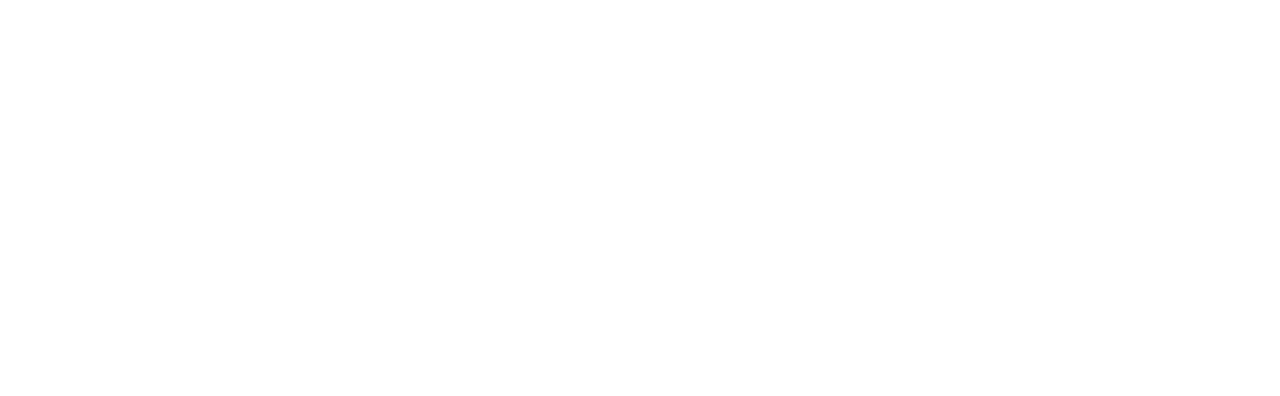
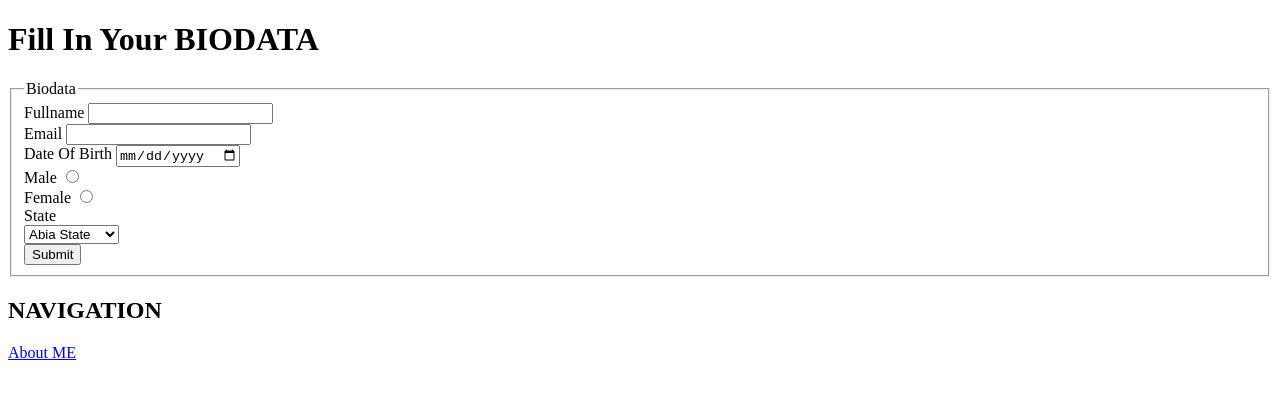
Before and after one commit to AmbassadorsTech/BASIC-GIT, a plain HTML site: page index.html in a window 1280 px wide. Drawn offline with Linux system fonts and the light colour scheme.

Commit message:
First Commit

```diff
--- a/index.html
+++ b/index.html
@@ -4,9 +4,36 @@
     <meta charset="UTF-8">
     <meta http-equiv="X-UA-Compatible" content="IE=edge">
     <meta name="viewport" content="width=device-width, initial-scale=1.0">
-    <title>Document</title>
+    <title>FORM</title>
 </head>
 <body>
+    <h1>Fill In Your BIODATA</h1>
+    <form action="">
+        <fieldset>
+            <legend>Biodata</legend>
+            <label for="Fullname">Fullname</label>
+            <input type="text" name="Fullname" id="Fullname" required> <br>
+            <label for="Email">Email</label>
+            <input type="DOB" name="Email" id="DOB required"> <br>
+            <label for="Fullname">Date Of Birth</label>
+            <input type="date" name="DOB" id="Fullname"> <br>
+            <label for="Male">Male</label>
+            <input type="radio" name="sex" id="male" value="male" required> <br>
+            <label for="Male">Female</label>
+            <input type="radio" name="sex" id="female" value="female" required> <br>
+            <label for="">State</label> <br>
+            <select name="State" id="State">State
+                <option value="Abia">Abia State</option>
+                <option value="Rivers">Rivers State</option>
+                <option value="">Akwa Ibom</option>
+                <option value="">Benue</option>
+            </select> <br>
 
+            <button type="submit">Submit</button>
+        </fieldset>
+    </form>
+
+    <h2>NAVIGATION</h2>
+    <a href="./about.html" target="_blank">About ME</a>
 </body>
 </html>
```
